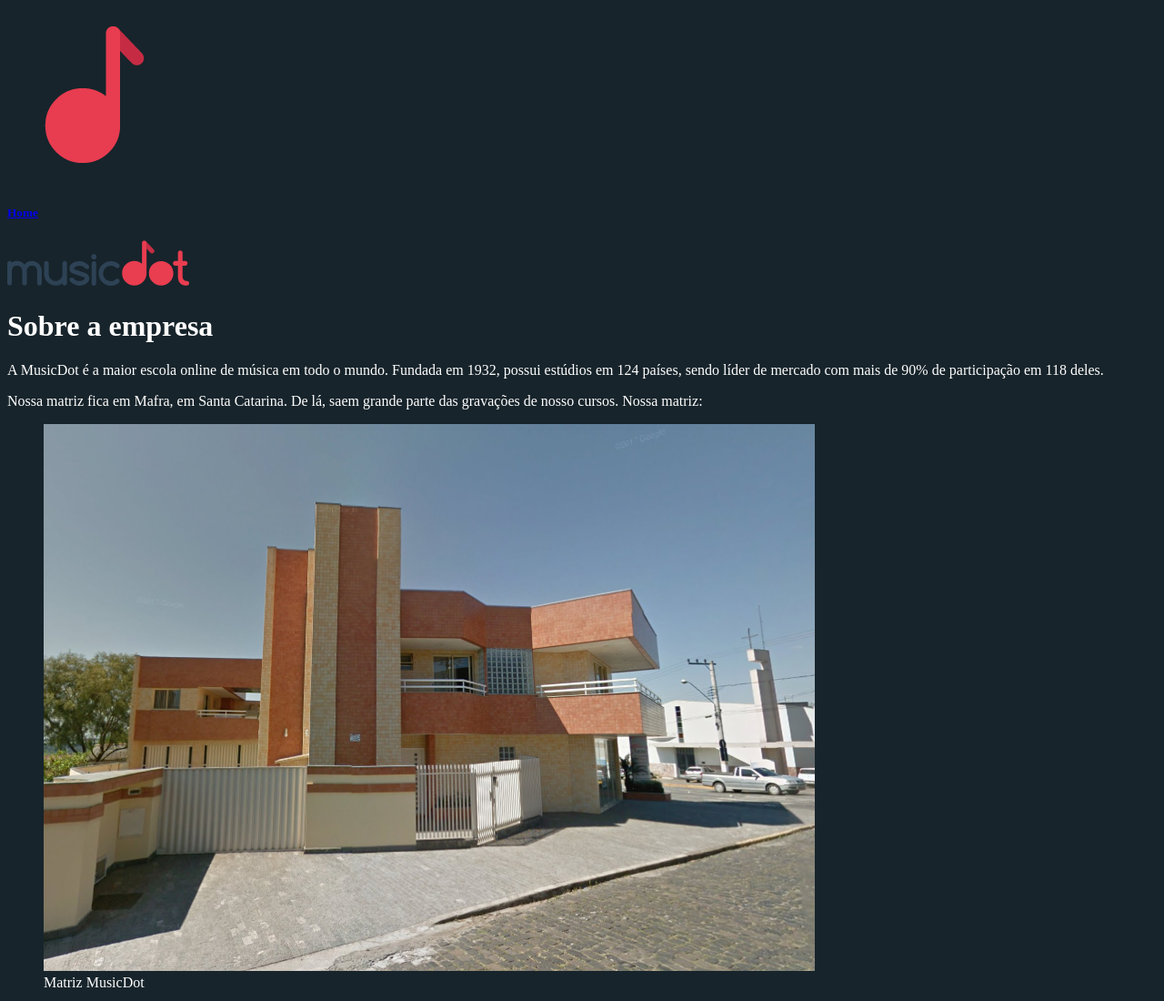
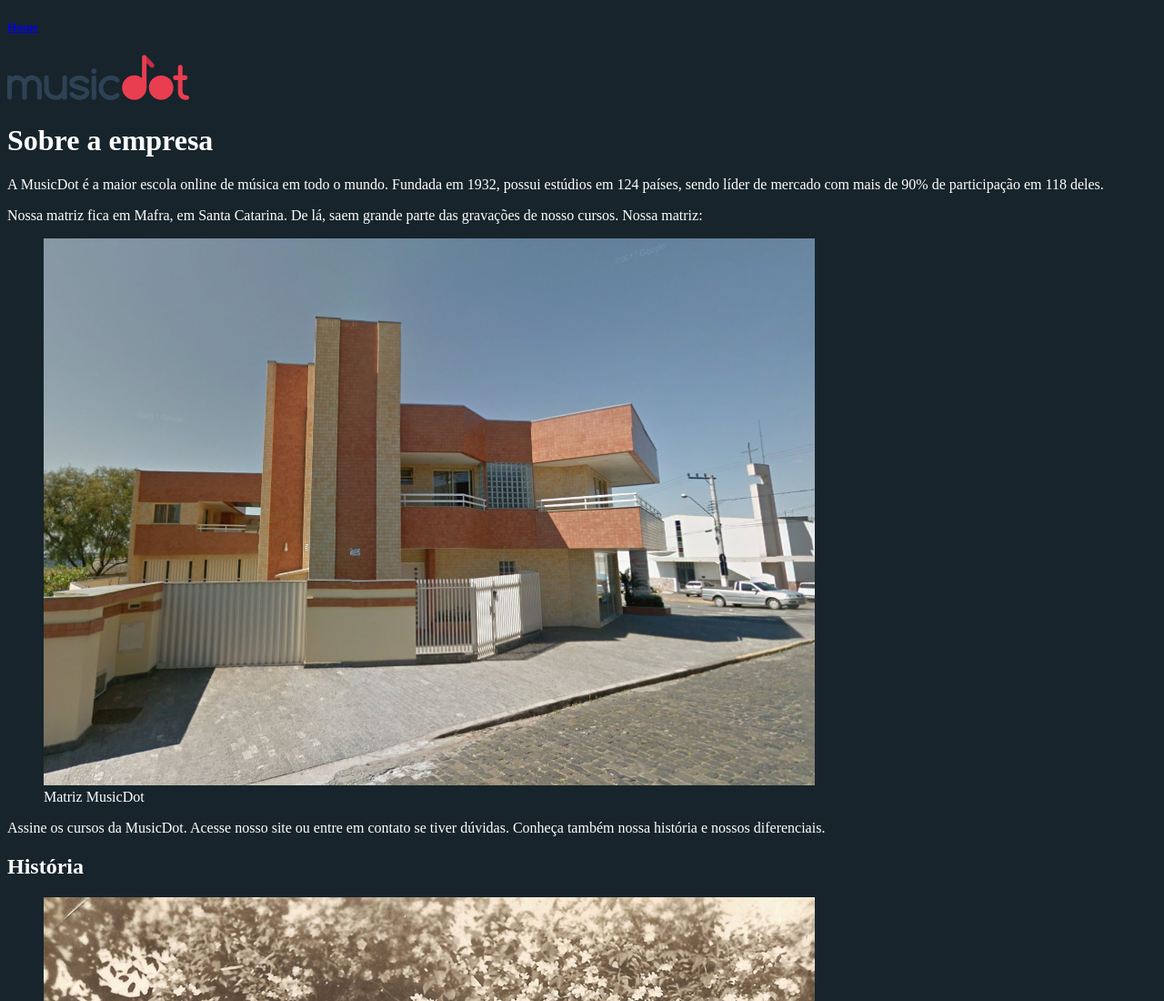
Before and after one commit to JorgeFilipe/ws-web, a plain HTML site: page projeto-musicdot/sobre.html in a window 1280 px wide. Shown: the top 1100 px of the page at 91% size. Drawn offline with Linux system fonts and the light colour scheme.

Commit message:
icone desfeito

```diff
--- a/projeto-musicdot/sobre.html
+++ b/projeto-musicdot/sobre.html
@@ -3,7 +3,7 @@
     <head>
         <meta charset="utf-8"/>
         <title>MusicDot | Sobre a empresa</title>
-        <img src="img/favicon.ico" />
+        <!-- <img src="img/favicon.ico" /> -->
     </head>
     <style>
         body{
```
